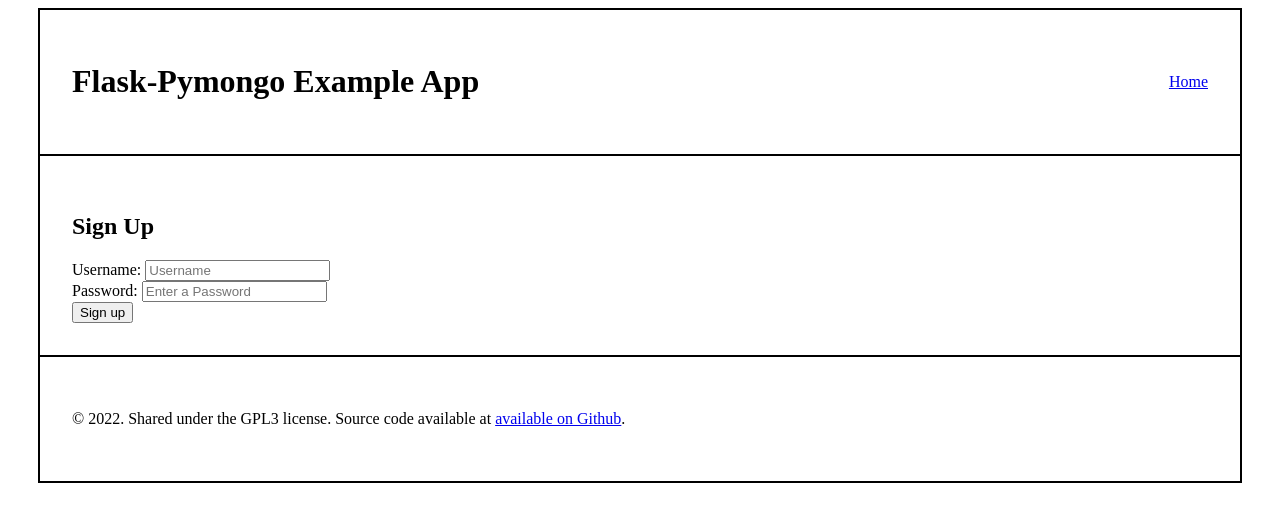
After one commit to software-students-spring2024/2-web-app-exercise-team_mjet, a Flask app: page /signup in a window 1280 px wide. The commit adds this page. Shown: the top 522 px of the page. Run offline with Flask 3, Linux system fonts and the light colour scheme.

Commit message:
added routes and dependencies for user signup

```diff
--- a/app.py
+++ b/app.py
@@ -1,20 +1,25 @@
 #!/usr/bin/env python3
 
 import os
-import datetime
 from flask import Flask, render_template, request, redirect, url_for
 
 # from markupsafe import escape
 import pymongo
 from bson.objectid import ObjectId
 from dotenv import load_dotenv
-
+import flask_login #this will be used for user authentication
+from flask_bcrypt import Bcrypt
+from flask_login import LoginManager
 # load credentials and configuration options from .env file
 # if you do not yet have a file named .env, make one based on the template in env.example
 load_dotenv()  # take environment variables from .env.
 
 # instantiate the app
 app = Flask(__name__)
+bcrypt = Bcrypt(app)
+#these 2 are for flask login
+login_manager = LoginManager()
+login_manager.init_app(app)
 
 cxn = pymongo.MongoClient(os.getenv("MONGO_URI"))
 db = cxn[os.getenv("MONGO_DBNAME")]  # store a reference to the database
@@ -36,6 +41,15 @@ except Exception as e:
 #     # turn on debugging, if in development
 #     app.debug = True  # debug mnode
 
+class User(flask_login.UserMixin):
+    pass
+
+
+#this callback is used to reload the user object from the user ID stored in the session.It should take the str ID of a user, and return the corresponding user object
+@login_manager.user_loader
+def load_user(user_id):
+    return User.get(user_id)
+
 
 @app.route("/")
 def home():
@@ -43,6 +57,45 @@ def home():
     Route for the home page
     """
     return render_template("index.html")  # render the hone template
+
+
+# route to accept the form submission to delete an existing post
+@app.route("/signup", methods=["POST", "GET"])
+def sign_up():
+    """
+    Route for GET AND POST for signup page
+    """
+    if request.method == "POST":
+        username = request.form["fusername"]
+        password = request.form["fpassword"]
+        user = db.users.find_one({"username": username})
+        if user:
+            return render_template("signup.html", error="Username already in use.")
+        else:
+            hashed_password = bcrypt.generate_password_hash(password).decode('utf-8')
+            new_user = {'username': username, 'password': hashed_password, 'items': []}
+            db.users.insert_one(new_user)
+            return redirect(url_for("log_in"))
+    return render_template("signup.html")
+
+@app.route("/login", methods=["POST", "GET"])
+def log_in():
+    """
+    Route for GET AND POST for login page
+    """
+    if request.method == "POST":
+        username = request.form["fusername"]
+        password = request.form["fpassword"]
+        user = db.users.find_one({"username": username})
+        if user:
+            print("do something")
+        else:
+            return render_template('login.html', error="User not found.")
+    return render_template("login.html")
+
+
+
+
 
 
 # run the app
--- a/templates/base.html
+++ b/templates/base.html
@@ -4,7 +4,7 @@
     <title>Flask-MongoDB Example App</title>
     <link
       rel="stylesheet"
-      href="{{ url_for('static', filename='css/style.css') }}"
+      href="{{ url_for('static', filename='style.css') }}"
     />
   </head>
   <body>
--- /dev/null
+++ b/templates/signup.html
@@ -0,0 +1,17 @@
+{% extends 'base.html' %}
+
+{% block container %}
+<h2>Sign Up</h2>
+<form method="POST" action="{{ url_for('sign_up')}}">
+    <label for="fusername">Username: </label>
+    <input type="text" id="fusername" name="fusername" placeholder="Username"/>
+    <br />
+    <label for="fusername">Password: </label>
+    <input type="text" id="fpassword" name="fpassword" placeholder="Enter a Password"/>
+    <br />
+    <input type="submit" value="Sign up" />
+</form>
+{% if error %}
+<p>{{error}}</p>
+{% endif %}
+{% endblock %}
```
Also changed, not shown: templates/login.html (added, +17 -0 lines), 2 other files.
